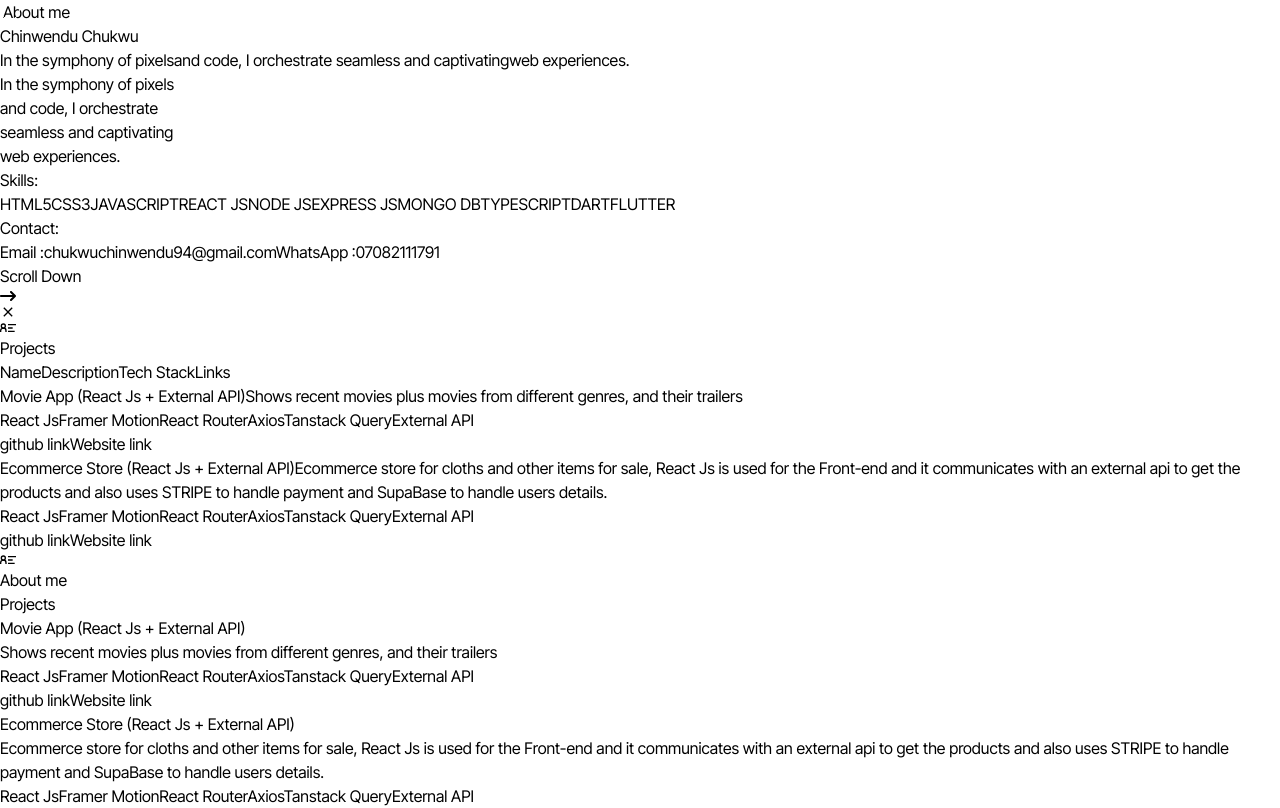
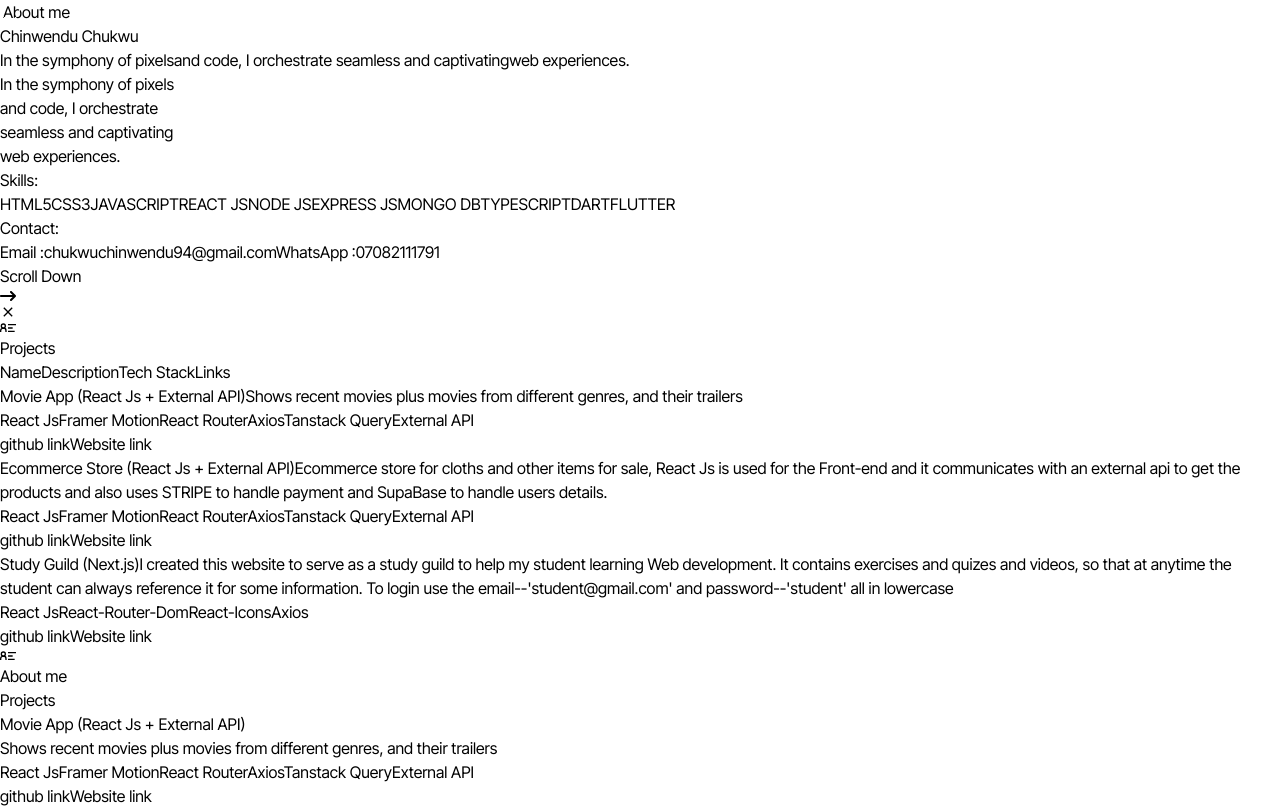
Before and after one commit to BiggieOneBillion/portfolio, a React (Vite) app: page / in a window 1280 px wide. Shown: the top 808 px of the page. Built offline with nearby package versions, Linux system fonts and the light colour scheme.

Commit message:
added new project

```diff
--- a/src/Data/ProjectData.js
+++ b/src/Data/ProjectData.js
@@ -33,6 +33,22 @@ export const data = [
         website: "https://raystore-blush.vercel.app/",
       },
     },
+    {
+      name: "Study Guild (Next.js)",
+      description:
+        "I created this website to serve as a study guild to help my student learning Web development. It contains exercises and quizes and videos, so that at anytime the student can always reference it for some information. To login use the email--'student@gmail.com' and password--'student' all in lowercase",
+      stack: [
+        "React Js",
+        "React-Router-Dom",
+        "React-Icons",
+        "Axios",
+       ,
+      ],
+      links: {
+        website: "https://tutor-assistance.vercel.app/",
+        github: "",
+      },
+    },
     // {
     //   name: "Logistics Car Hire (React Js + SuparBase)",
     //   description:
```
